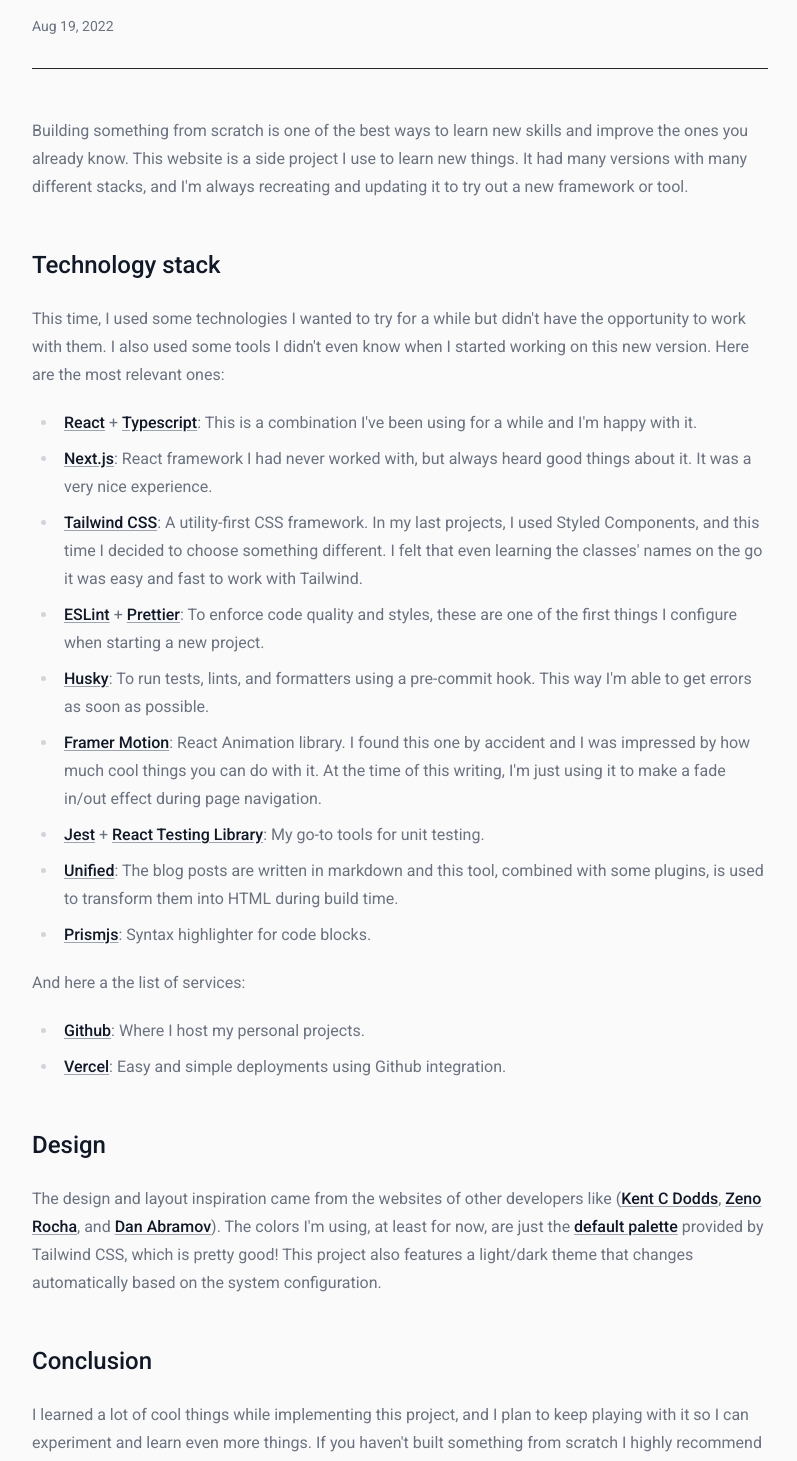
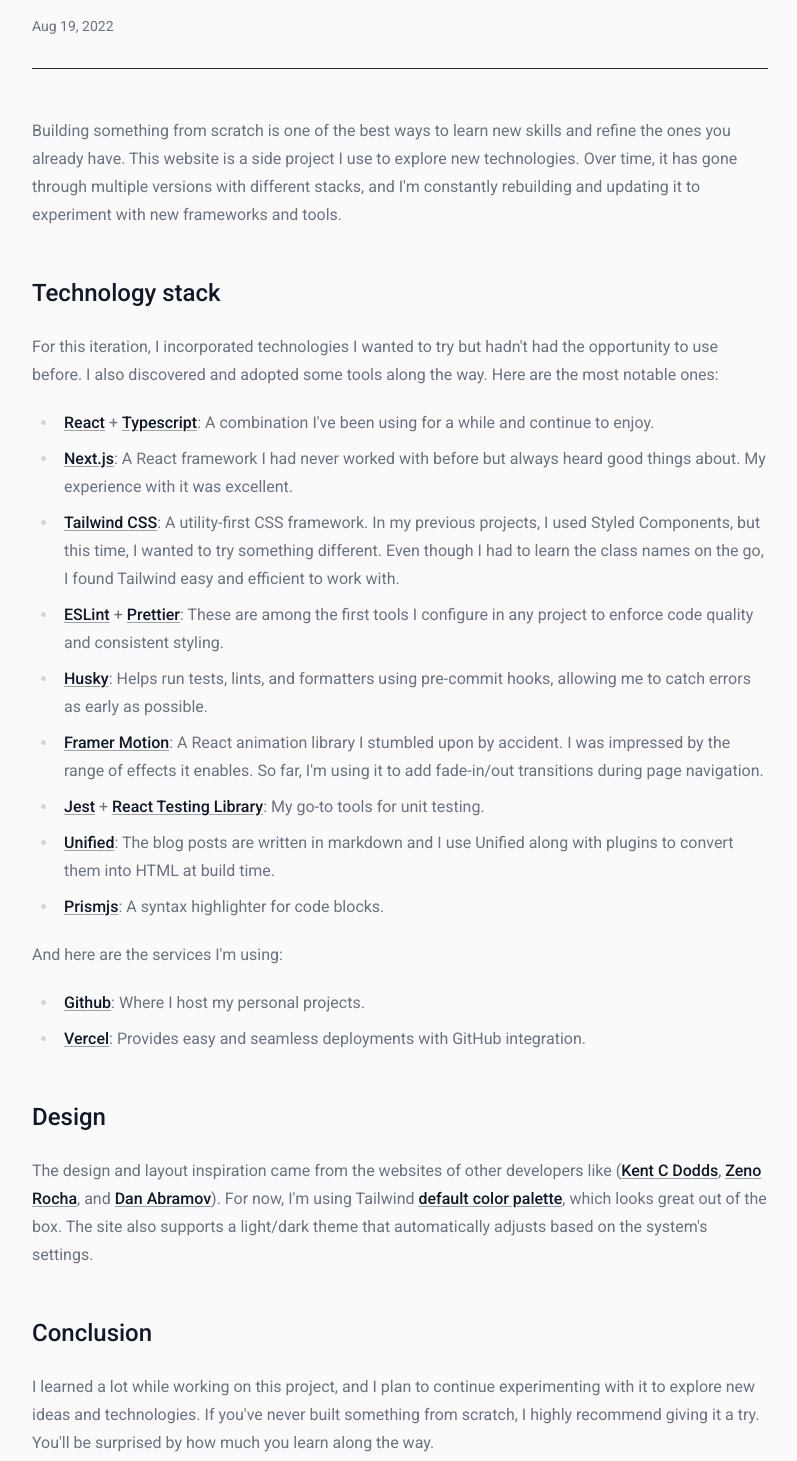
Before and after one commit to rbika/rbika.com, a Next.js app: page /blog/how-i-built-this-website in a window 1280 px wide. Shown: the part 149-1610 px from the top of the page, without its empty margins (240-1037 px from the left). Built offline with nearby package versions, Linux system fonts and the light colour scheme.

Commit message:
Text improvements

```diff
--- a/src/pages/blog/how-i-built-this-website.mdx
+++ b/src/pages/blog/how-i-built-this-website.mdx
@@ -10,36 +10,36 @@ export const meta = {
 
 {/* ----------------------------------------------------------------------- */}
 
-Building something from scratch is one of the best ways to learn new skills and improve the ones you already know. This website is a side project I use to learn new things. It had many versions with many different stacks, and I'm always recreating and updating it to try out a new framework or tool.
+Building something from scratch is one of the best ways to learn new skills and refine the ones you already have. This website is a side project I use to explore new technologies. Over time, it has gone through multiple versions with different stacks, and I'm constantly rebuilding and updating it to experiment with new frameworks and tools.
 
 ## Technology stack
 
-This time, I used some technologies I wanted to try for a while but didn't have the opportunity to work with them. I also used some tools I didn't even know when I started working on this new version. Here are the most relevant ones:
+For this iteration, I incorporated technologies I wanted to try but hadn't had the opportunity to use before. I also discovered and adopted some tools along the way. Here are the most notable ones:
 
-- [React](https://reactjs.org/) + [Typescript](https://www.typescriptlang.org/): This is a combination I've been using for a while and I'm happy with it.
-- [Next.js](https://nextjs.org/): React framework I had never worked with, but always heard good things about it. It was a very nice experience.
-- [Tailwind CSS](https://tailwindcss.com/): A utility-first CSS framework. In my last projects, I used Styled Components, and this time I decided to choose something different. I felt that even learning the classes' names on the go it was easy and fast to work with Tailwind.
-- [ESLint](https://eslint.org/) + [Prettier](https://prettier.io/): To enforce code quality and styles, these are one of the first things I configure when starting a new project.
-- [Husky](https://typicode.github.io/husky/#/): To run tests, lints, and formatters using a pre-commit hook. This way I'm able to get errors as soon as possible.
-- [Framer Motion](https://www.framer.com/motion/): React Animation library. I found this one by accident and I was impressed by how much cool things you can do with it. At the time of this writing, I'm just using it to make a fade in/out effect during page navigation.
+- [React](https://reactjs.org/) + [Typescript](https://www.typescriptlang.org/): A combination I've been using for a while and continue to enjoy.
+- [Next.js](https://nextjs.org/): A React framework I had never worked with before but always heard good things about. My experience with it was excellent.
+- [Tailwind CSS](https://tailwindcss.com/): A utility-first CSS framework. In my previous projects, I used Styled Components, but this time, I wanted to try something different. Even though I had to learn the class names on the go, I found Tailwind easy and efficient to work with.
+- [ESLint](https://eslint.org/) + [Prettier](https://prettier.io/): These are among the first tools I configure in any project to enforce code quality and consistent styling.
+- [Husky](https://typicode.github.io/husky/#/): Helps run tests, lints, and formatters using pre-commit hooks, allowing me to catch errors as early as possible.
+- [Framer Motion](https://www.framer.com/motion/): A React animation library I stumbled upon by accident. I was impressed by the range of effects it enables. So far, I'm using it to add fade-in/out transitions during page navigation.
 - [Jest](https://jestjs.io/) + [React Testing Library](https://testing-library.com/docs/react-testing-library/intro/): My go-to tools for unit testing.
-- [Unified](https://unifiedjs.com/): The blog posts are written in markdown and this tool, combined with some plugins, is used to transform them into HTML during build time.
-- [Prismjs](https://prismjs.com/index.html): Syntax highlighter for code blocks.
+- [Unified](https://unifiedjs.com/): The blog posts are written in markdown and I use Unified along with plugins to convert them into HTML at build time.
+- [Prismjs](https://prismjs.com/index.html): A syntax highlighter for code blocks.
 
-And here a the list of services:
+And here are the services I'm using:
 
 - [Github](https://github.com/): Where I host my personal projects.
-- [Vercel](https://vercel.com/): Easy and simple deployments using Github integration.
+- [Vercel](https://vercel.com/): Provides easy and seamless deployments with GitHub integration.
 
 ## Design
 
-The design and layout inspiration came from the websites of other developers like ([Kent C Dodds](https://kentcdodds.com/), [Zeno Rocha](https://zenorocha.com/), and [Dan Abramov](https://overreacted.io/)). The colors I'm using, at least for now, are just the [default palette](https://tailwindcss.com/docs/customizing-colors#arbitrary-values) provided by Tailwind CSS, which is pretty good! This project also features a light/dark theme that changes automatically based on the system configuration.
+The design and layout inspiration came from the websites of other developers like ([Kent C Dodds](https://kentcdodds.com/), [Zeno Rocha](https://zenorocha.com/), and [Dan Abramov](https://overreacted.io/)). For now, I'm using Tailwind [default color palette](https://tailwindcss.com/docs/customizing-colors#arbitrary-values), which looks great out of the box. The site also supports a light/dark theme that automatically adjusts based on the system's settings.
 
 ## Conclusion
 
-I learned a lot of cool things while implementing this project, and I plan to keep playing with it so I can experiment and learn even more things. If you haven't built something from scratch I highly recommend you give it a try. You'll be amazed by how many things you'll learn along the way.
+I learned a lot while working on this project, and I plan to continue experimenting with it to explore new ideas and technologies. If you've never built something from scratch, I highly recommend giving it a try. You'll be surprised by how much you learn along the way.
 
-You can view this website's source code on [Github](https://github.com/rbika/rbika.com) if you are interested.
+If you're interested, you can check out this website's source code on [Github](https://github.com/rbika/rbika.com).
 
 {/* ----------------------------------------------------------------------- */}
 
```
